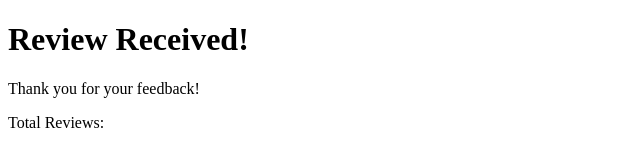
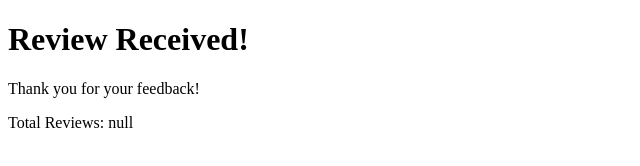
Before and after one commit to c4iro-dev/wdd131, a plain HTML site: page review.html in a window 1280 px wide. Shown: the full height of the page, 0-640 px from the left. Drawn offline with Linux system fonts and the light colour scheme.

Commit message:
Fix counter

```diff
--- a/review.html
+++ b/review.html
@@ -6,6 +6,7 @@
         <title>Review Confirmation Page</title>
         <meta name="description" content="">
         <meta name="author" content="">
+        <script defer src="scripts/review.js"></script>
     </head>
     <body>
         <header>
--- a/scripts/review.js
+++ b/scripts/review.js
@@ -1 +1,4 @@
-let
+let counter = document.querySelector('.review-ct');
+let countNum = localStorage.getItem('numReviews-ls');
+
+counter.insertAdjacentHTML('beforeend', countNum);
```
